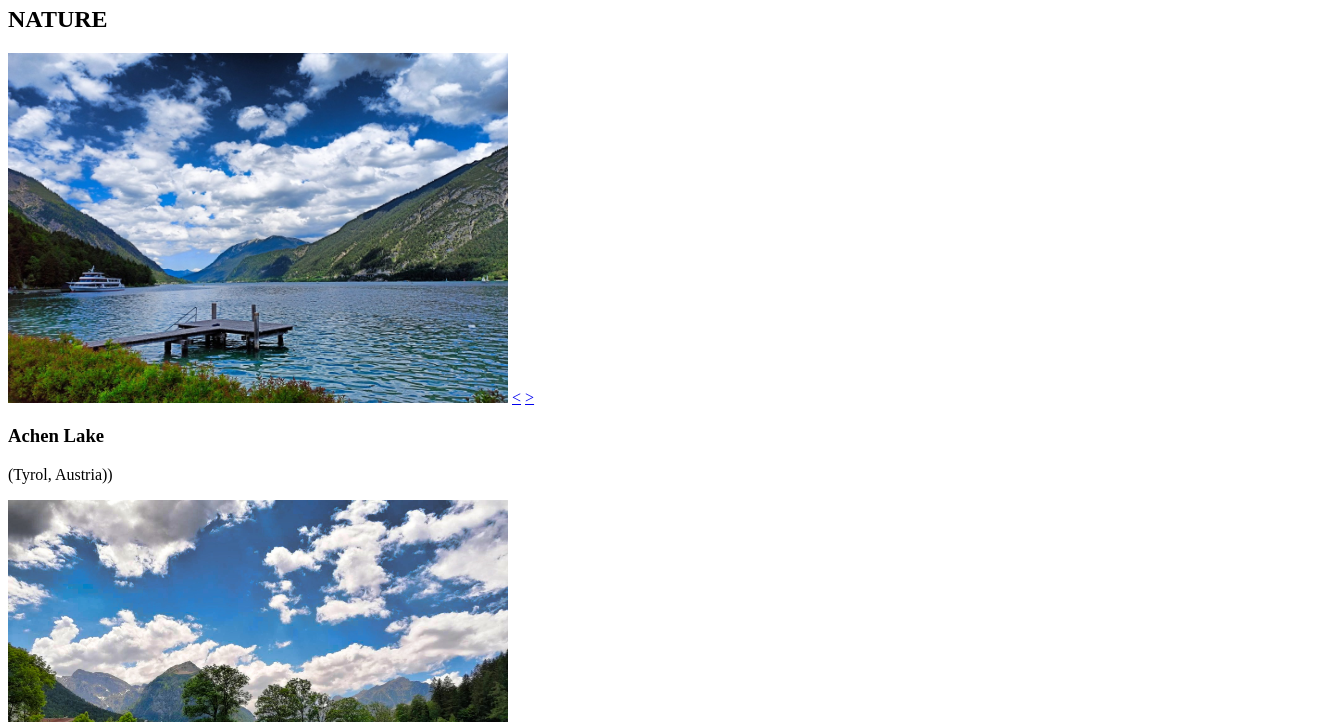
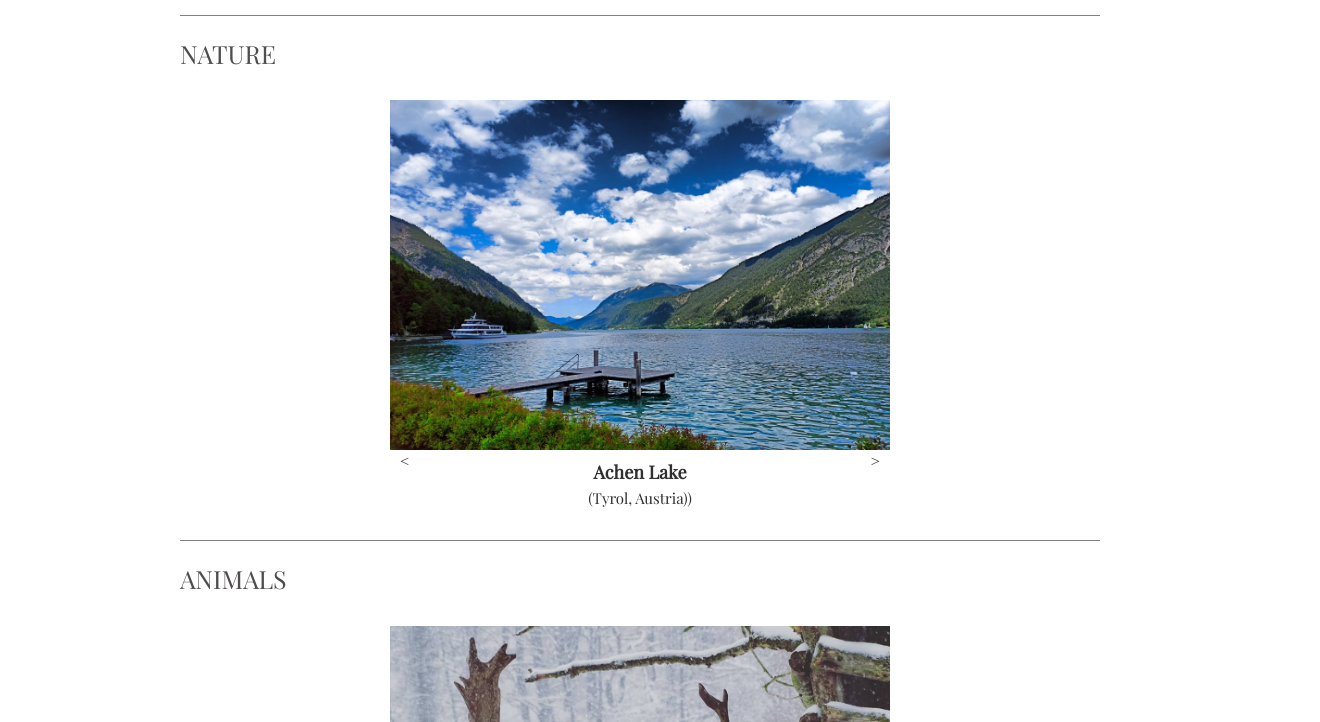
Before and after one commit to EminaCucic/ECPhotography, a plain HTML site: page portfolio.html in a window 1280 px wide. Shown: the part 200-922 px from the top of the page, 1320 px wide, since content can reach past the window. Drawn offline with nearby package versions, Linux system fonts and the light colour scheme; the site is published under a folder, as on GitHub Pages, so addresses that start at the root find nothing.

Commit message:
Update portfolio.html

```diff
--- a/portfolio.html
+++ b/portfolio.html
@@ -4,7 +4,7 @@
     <meta charset="UTF-8">
     <meta http-equiv="X-UA-Compatible" content="IE=edge">
     <meta name="viewport" content="width=device-width, initial-scale=1.0">
-    <link rel="stylesheet" href="/css/portfolio.css">
+    <link rel="stylesheet" href="./css/portfolio.css">
     <link rel="preconnect" href="https://fonts.gstatic.com">
     <link href="https://fonts.googleapis.com/css2?family=Playfair+Display&display=swap" rel="stylesheet">
     <title>Portfolio</title>
```
